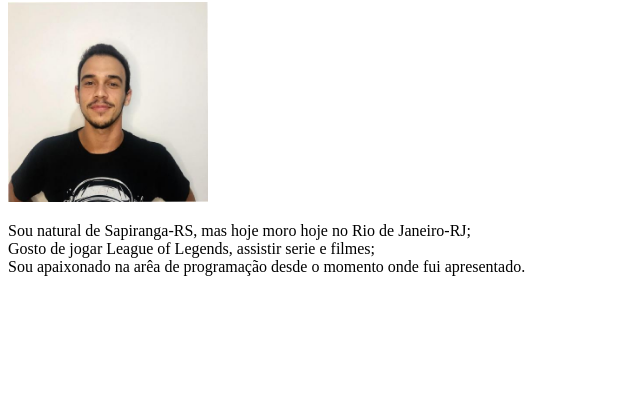
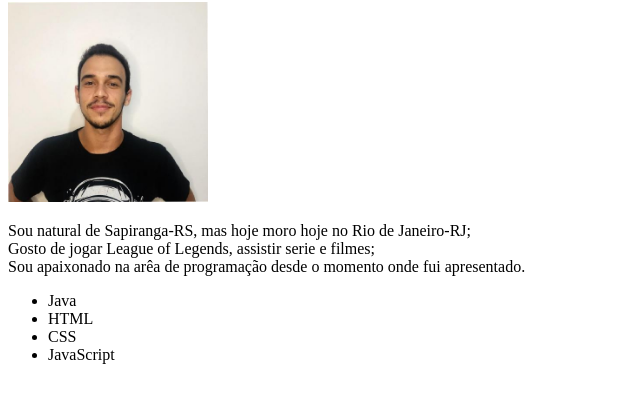
Before and after one commit to ThiagoSilva042/ThiagoSilva042.github.io, a plain HTML site: page index.html in a window 1280 px wide. Shown: the part 78-476 px from the top of the page, without its empty margins (0-640 px from the left). Drawn offline with Linux system fonts and the light colour scheme.

Commit message:
Adicionado uma lista de habilidade que possuo

```diff
--- a/index.html
+++ b/index.html
@@ -16,5 +16,11 @@
         <br>
         Sou apaixonado na arêa de programação desde o momento onde fui apresentado.
     </p>
+    <ul>
+        <li>Java</li>
+        <li>HTML</li>
+        <li>CSS</li>
+        <li>JavaScript</li>
+    </ul>
 </body>
 </html>
```
